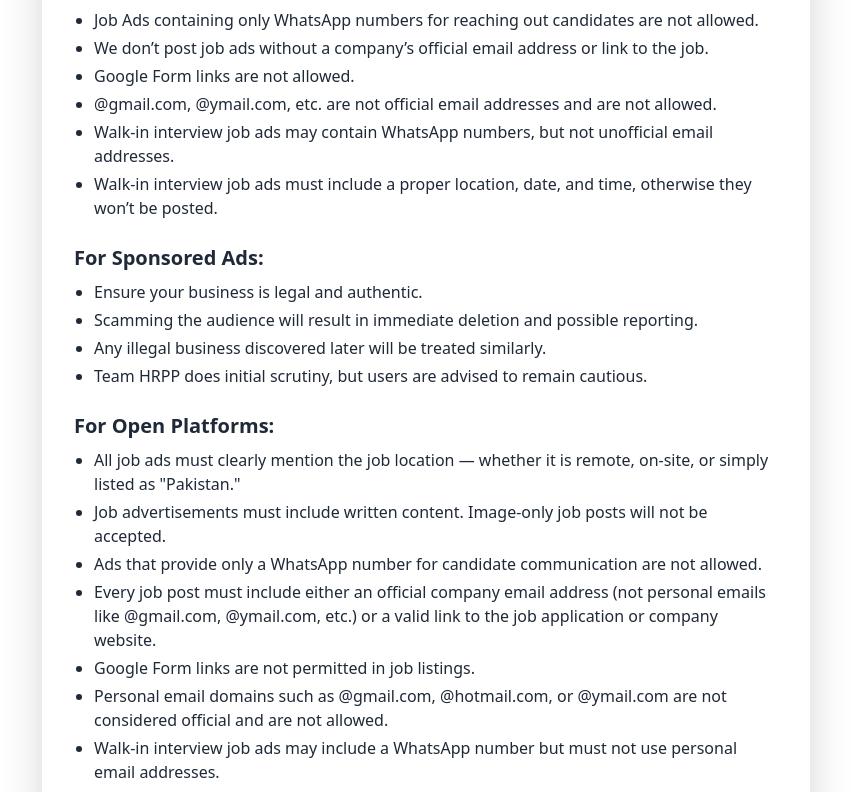
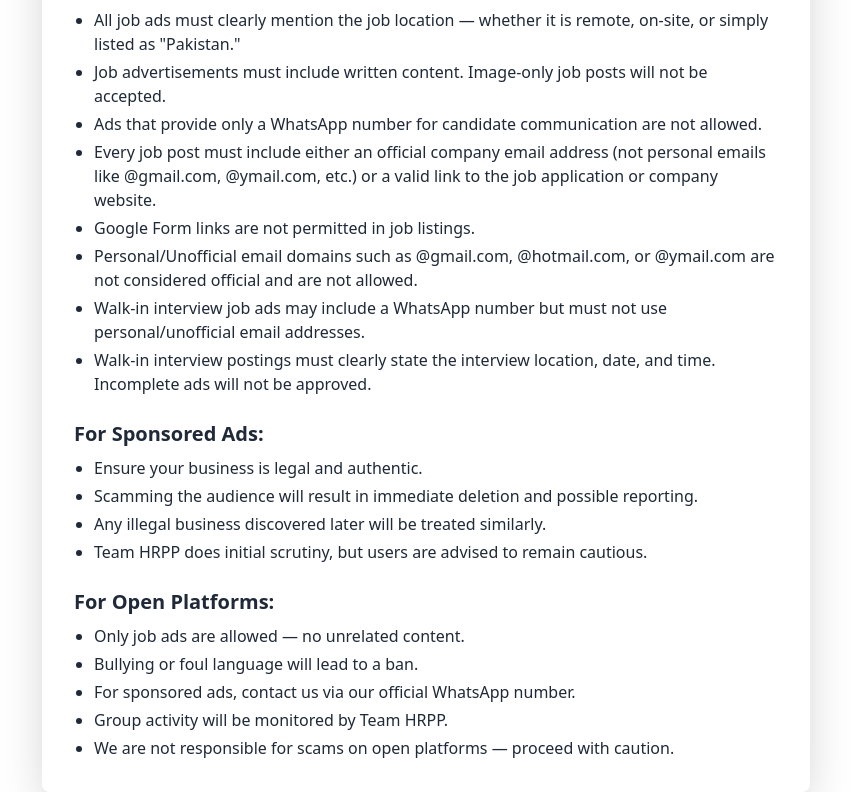
Before and after one commit to yahyaasaanretail-a11y/hrpp-next, a Next.js app: page /terms-and-conditions in a window 1280 px wide. Shown: the part 224-1016 px from the top of the page, without its empty margins (214-1065 px from the left). Built offline with nearby package versions, Linux system fonts and the light colour scheme.

Commit message:
Terms and Conditions fixed

```diff
--- a/components/TermsAndConditions.tsx
+++ b/components/TermsAndConditions.tsx
@@ -1,5 +1,5 @@
 // app/components/TermsAndConditions.tsx
-import React from "react";
+import React from 'react';
 
 const TermsAndConditions = () => (
   <section className="max-w-3xl mx-auto bg-white shadow-2xl rounded-lg p-4 sm:p-8 my-8">
@@ -12,33 +12,21 @@ const TermsAndConditions = () => (
 
     {/* Main Content */}
     <div className="text-sm sm:text-base text-gray-800 space-y-6">
+
       {/* Job Ads on Main Platforms */}
       <div>
         <h2 className="font-semibold text-lg sm:text-xl mb-2">
           For Job Ads on our Main Platforms:
         </h2>
         <ul className="list-disc pl-5 space-y-1">
-          <li>
-            Job Ads containing only WhatsApp numbers for reaching out candidates
-            are not allowed.
-          </li>
-          <li>
-            We don’t post job ads without a company’s official email address or
-            link to the job.
-          </li>
-          <li>Google Form links are not allowed.</li>
-          <li>
-            @gmail.com, @ymail.com, etc. are not official email addresses and
-            are not allowed.
-          </li>
-          <li>
-            Walk-in interview job ads may contain WhatsApp numbers, but not
-            unofficial email addresses.
-          </li>
-          <li>
-            Walk-in interview job ads must include a proper location, date, and
-            time, otherwise they won’t be posted.
-          </li>
+          <li>All job ads must clearly mention the job location — whether it is remote, on-site, or simply listed as "Pakistan."</li>
+          <li>Job advertisements must include written content. Image-only job posts will not be accepted.</li>
+          <li>Ads that provide only a WhatsApp number for candidate communication are not allowed.</li>
+          <li>Every job post must include either an official company email address (not personal emails like @gmail.com, @ymail.com, etc.) or a valid link to the job application or company website.</li>
+          <li>Google Form links are not permitted in job listings.</li>
+          <li>Personal/Unofficial email domains such as @gmail.com, @hotmail.com, or @ymail.com are not considered official and are not allowed.</li>
+          <li>Walk-in interview job ads may include a WhatsApp number but must not use personal/unofficial email addresses.</li>
+          <li>Walk-in interview postings must clearly state the interview location, date, and time. Incomplete ads will not be approved.</li>
         </ul>
       </div>
 
@@ -49,17 +37,9 @@ const TermsAndConditions = () => (
         </h2>
         <ul className="list-disc pl-5 space-y-1">
           <li>Ensure your business is legal and authentic.</li>
-          <li>
-            Scamming the audience will result in immediate deletion and possible
-            reporting.
-          </li>
-          <li>
-            Any illegal business discovered later will be treated similarly.
-          </li>
-          <li>
-            Team HRPP does initial scrutiny, but users are advised to remain
-            cautious.
-          </li>
+          <li>Scamming the audience will result in immediate deletion and possible reporting.</li>
+          <li>Any illegal business discovered later will be treated similarly.</li>
+          <li>Team HRPP does initial scrutiny, but users are advised to remain cautious.</li>
         </ul>
       </div>
 
@@ -69,38 +49,14 @@ const TermsAndConditions = () => (
           For Open Platforms:
         </h2>
         <ul className="list-disc pl-5 space-y-1">
-          <li>
-            All job ads must clearly mention the job location — whether it is
-            remote, on-site, or simply listed as "Pakistan."
-          </li>
-          <li>
-            Job advertisements must include written content. Image-only job
-            posts will not be accepted.
-          </li>
-          <li>
-            Ads that provide only a WhatsApp number for candidate communication
-            are not allowed.
-          </li>
-          <li>
-            Every job post must include either an official company email address
-            (not personal emails like @gmail.com, @ymail.com, etc.) or a valid
-            link to the job application or company website.
-          </li>
-          <li>Google Form links are not permitted in job listings.</li>
-          <li>
-            Personal email domains such as @gmail.com, @hotmail.com, or
-            @ymail.com are not considered official and are not allowed.
-          </li>
-          <li>
-            Walk-in interview job ads may include a WhatsApp number but must not
-            use personal email addresses.
-          </li>
-          <li>
-            Walk-in interview postings must clearly state the interview
-            location, date, and time. Incomplete ads will not be approved.
-          </li>
+          <li>Only job ads are allowed — no unrelated content.</li>
+          <li>Bullying or foul language will lead to a ban.</li>
+          <li>For sponsored ads, contact us via our official WhatsApp number.</li>
+          <li>Group activity will be monitored by Team HRPP.</li>
+          <li>We are not responsible for scams on open platforms — proceed with caution.</li>
         </ul>
       </div>
+
     </div>
   </section>
 );
```
